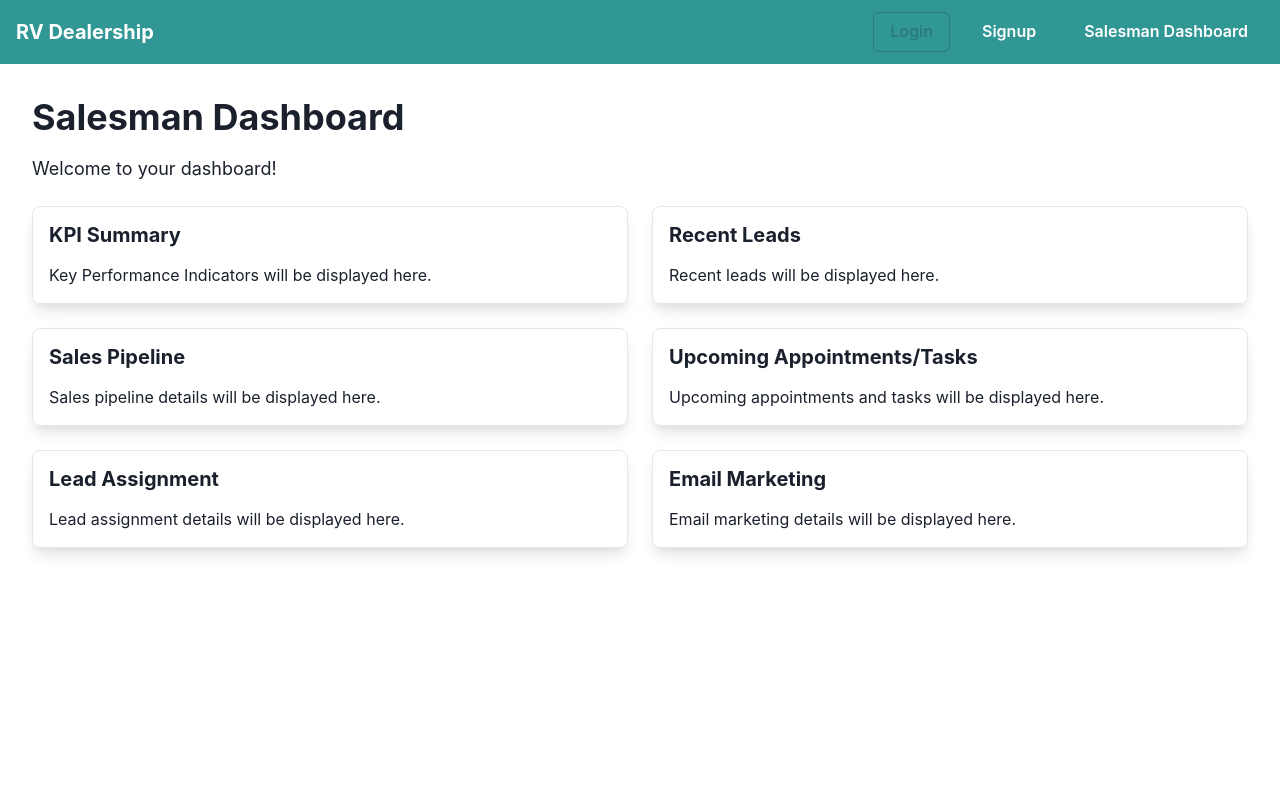
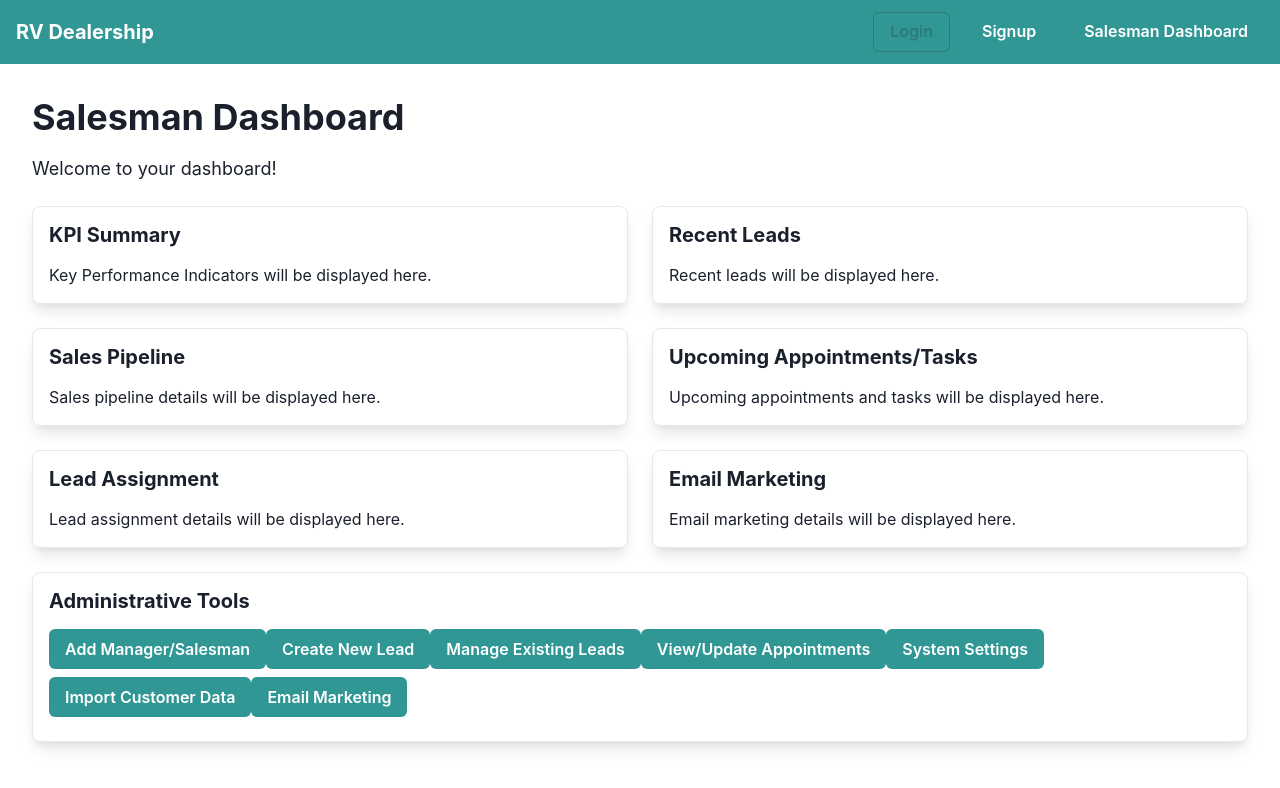
Before and after one commit to GPT-Engineer-App/rv-sales-lead-tool, a React (Vite) app: page /salesman-dashboard in a window 1280 px wide. Shown: the top 788 px of the page. Built offline with nearby package versions, Linux system fonts and the light colour scheme.

Commit message:
Enhanced Salesman Dashboard by adding KPI Summary, Recent Leads, Sales Pipeline, Upcoming Appointments/Tasks, Lead Assignment, Email Marketing, and Administrative tools modules.

```diff
--- a/src/components/Salesman/SalesmanDashboard.jsx
+++ b/src/components/Salesman/SalesmanDashboard.jsx
@@ -6,6 +6,7 @@ import SalesPipeline from '../DashboardModules/SalesPipeline';
 import UpcomingAppointments from '../DashboardModules/UpcomingAppointments';
 import LeadAssignment from '../DashboardModules/LeadAssignment';
 import EmailMarketing from '../DashboardModules/EmailMarketing';
+import AdminTools from '../DashboardModules/AdminTools';
 
 const SalesmanDashboard = () => {
   return (
@@ -31,6 +32,9 @@ const SalesmanDashboard = () => {
         <GridItem>
           <EmailMarketing />
         </GridItem>
+        <GridItem colSpan={2}>
+          <AdminTools />
+        </GridItem>
       </Grid>
     </Box>
   );
```
